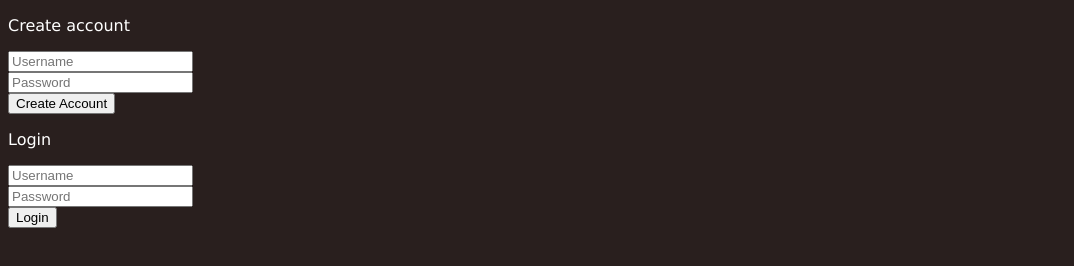
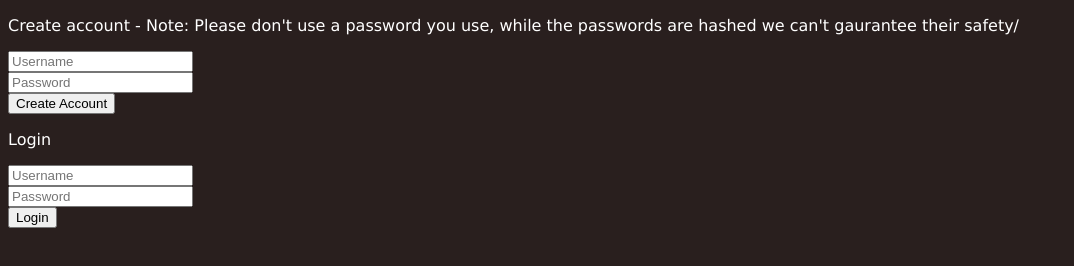
Before and after one commit to ducky11423/message, a website: page client/index.html in a window 1280 px wide. Shown: the whole page, without its empty margins (0-1074 px from the left). Drawn offline with nearby package versions, Linux system fonts and the light colour scheme; no server answers.

Commit message:
Added warning about passwords

```diff
--- a/client/index.html
+++ b/client/index.html
@@ -10,7 +10,7 @@
 <body>
     <div id="nickWrap">
         <div id="accountCreation">
-            <p id='enter_username'>Create account</p>
+            <p id='enter_username'>Create account - Note: Please don't use a password you use, while the passwords are hashed we can't gaurantee their safety/</p>
             <p id="nickError"></p>
             <div id="setNick">
                 <input type="text" id="create_nickname" placeholder="Username"/> </br>
```
